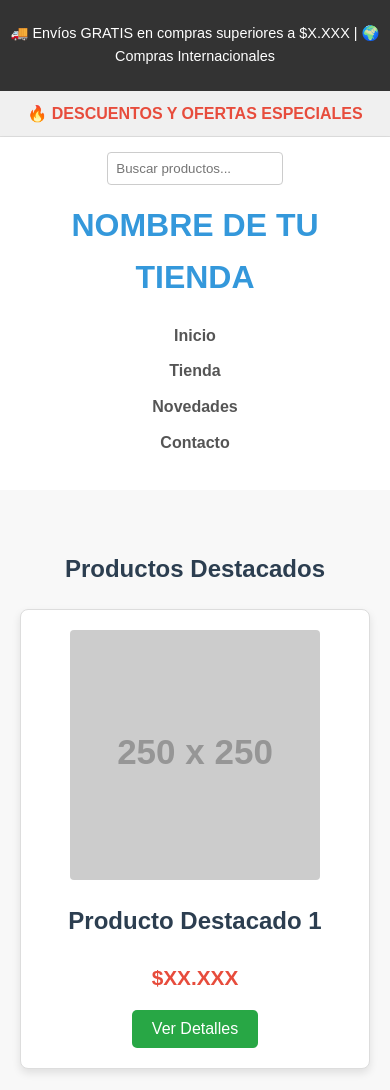
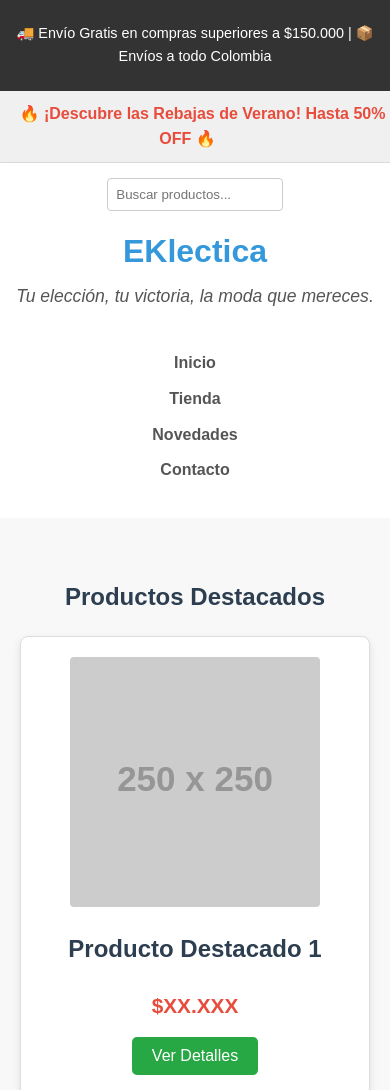
Before and after one commit to Habierd/Habierd.github.io, a plain HTML site: page index.html in a window 390 px wide. Shown: the top 1090 px of the page. Drawn offline with Linux system fonts and the light colour scheme; placeholder pictures from the web are drawn by us.

Commit message:
"Añadir estilo CSS para el eslogan".
"Añadir estilo CSS para el eslogan".

```diff
--- a/css/style.css
+++ b/css/style.css
@@ -215,4 +215,13 @@ a:hover {
     .product-grid {
         grid-template-columns: 1fr; /* Una columna en pantallas muy pequeñas */
     }
+
+    /* Estilo para el eslogan */
+.slogan {
+    font-size: 1.1em; /* Un poco más grande que el texto normal */
+    color: #555; /* Un gris más suave que el título */
+    margin-top: 5px; /* Pequeño espacio encima */
+    margin-bottom: 20px; /* Espacio debajo */
+    font-style: italic; /* Opcional: para darle un toque diferente */
 }
+}
--- a/index.html
+++ b/index.html
@@ -3,17 +3,17 @@
 <head>
     <meta charset="UTF-8">
     <meta name="viewport" content="width=device-width, initial-scale=1.0">
-    <title>Mi Tienda Online</title>
+    <title>EKlectica: Tu Elección, Tu Victoria</title>
     <link rel="stylesheet" href="css/style.css">
 </head>
 <body>
     <body>
     <header class="top-bar">
-        <p>🚚 Envíos GRATIS en compras superiores a $X.XXX | 🌍 Compras Internacionales</p>
+        <p>🚚 Envío Gratis en compras superiores a $150.000 | 📦 Envíos a todo Colombia</p>
     </header>
 
     <nav class="promo-bar">
-        <a href="#" class="promo-link">🔥 DESCUENTOS Y OFERTAS ESPECIALES</a>
+        <a href="#" class="promo-link">🔥 ¡Descubre las Rebajas de Verano! Hasta 50% OFF 🔥</a>
     </nav>
 
     <header class="main-header">
@@ -21,7 +21,8 @@
             <input type="search" placeholder="Buscar productos..." class="search-box">
             </div>
         <div class="header-center">
-            <h1 class="store-name">NOMBRE DE TU TIENDA</h1>
+            <h1 class="store-name">EKlectica</h1>
+<p class="slogan">Tu elección, tu victoria, la moda que mereces.</p>
         </div>
         <div class="header-right">
             <nav class="main-nav">
@@ -60,7 +61,7 @@
     </main>
 
     <footer class="main-footer">
-        <p>&copy; 2025 NOMBRE DE TU TIENDA. Todos los derechos reservados.</p>
+        <p>&copy; 2025 EKlectica. Todos los derechos reservados.</p>
     </footer>
 </body>
 </body>
```
